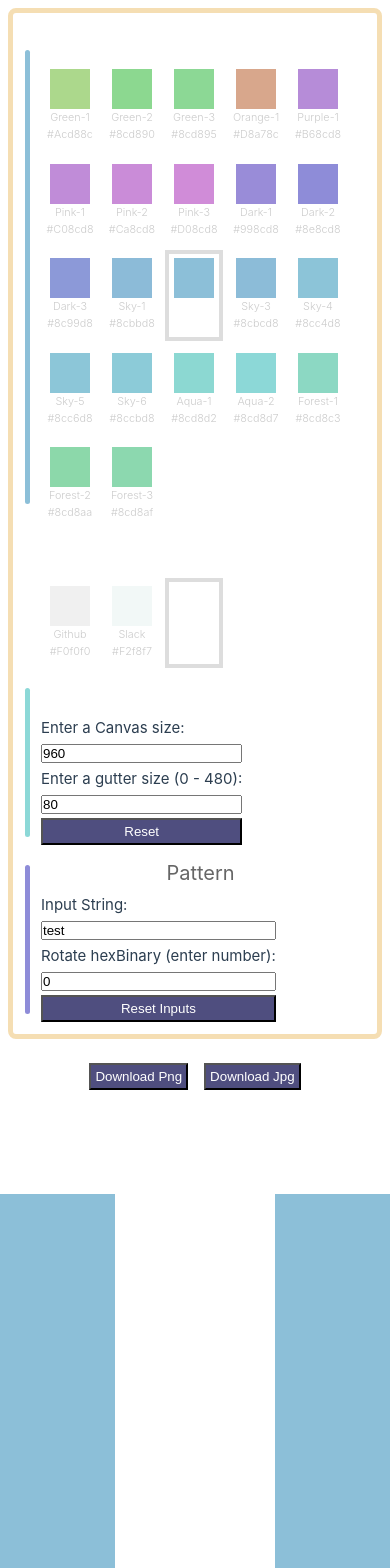
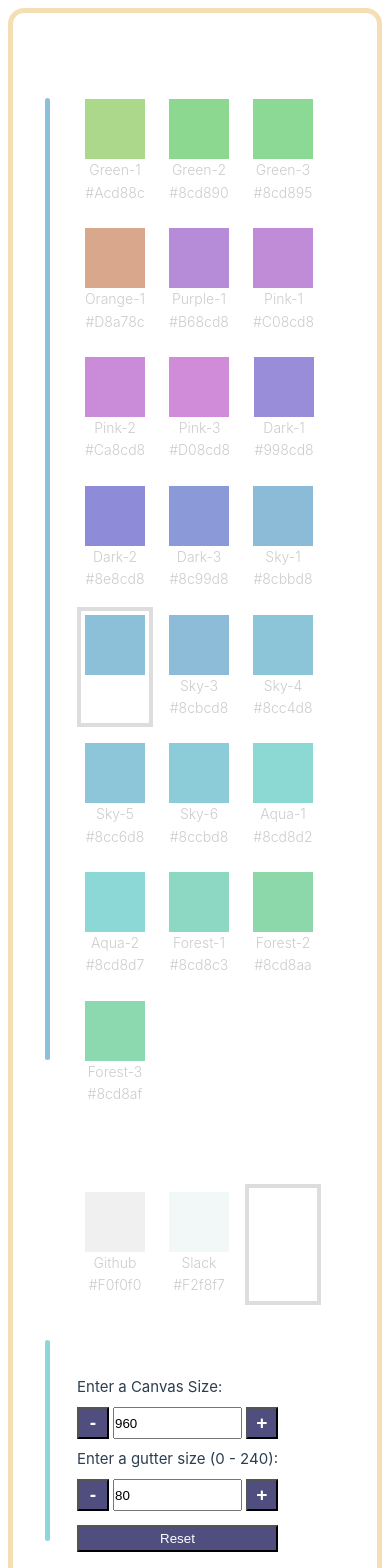
Before and after one commit to neststack/vue-identicons, a Vue app: page / in a window 390 px wide. Shown: the top 1568 px of the page. Built offline with nearby package versions, Linux system fonts and the light colour scheme.

Commit message:
feat(identicons): add spinner buttons to update value

```diff
--- a/src/components/IdenticonSimple.vue
+++ b/src/components/IdenticonSimple.vue
@@ -1,7 +1,23 @@
 <script setup>
 import { computed, ref, onMounted, watch } from 'vue'
+// Components
+// const CommonButton = defineAsyncComponent(() => import('@/components/common/CommonButton.vue'))
+// const SpinnerInput = defineAsyncComponent(() => import('@/components/common/SpinnerInput.vue'))
 import CommonButton from '@/components/common/CommonButton.vue'
+import SpinnerInput from '@/components/common/SpinnerInput.vue'
 
+// Utils
+import {
+  binaryStringTo3x5Array,
+  downloadCanvasAsImage,
+  generateHash,
+  getNumberInputElementDetails,
+  rotateString,
+  sleep,
+  transpose2DArray
+} from '@/utils/helpers'
+
+// constants
 const CANVAS_SIZE = 960
 const GUTTERS = 80
 const INPUT_STRING = 'test'
@@ -36,41 +52,47 @@ const BACKGROUND_COLORS = [
   { name: 'white', color: '#ffffff' }
 ]
 
-const matrixInput = ref([
+const canvasInputs = ref({
+  canvasSize: CANVAS_SIZE,
+  canvasGutters: GUTTERS,
+  backgroundColor: '#ffffff',
+  fillColor: '#8cbfd8',
+  inputMode: 'string',
+  inputString: INPUT_STRING,
+  rotateHash: ROTATE_HASH,
+  matrixInput: [
     [1, 1, 0],
     [0, 0, 1],
     [1, 1, 0],
     [1, 0, 0],
     [0, 1, 0]
-])
-const canvasSize = ref(CANVAS_SIZE)
-const canvasGutters = ref(GUTTERS)
-const backgroundColor = ref('#ffffff')
-const fillColor = ref('#8cbfd8')
-const inputMode = ref('string')
-const inputString = ref(INPUT_STRING)
-const rotateHash = ref(ROTATE_HASH)
+  ]
+})
+const binaryHash = ref()
+const spinnerOn = ref(false)
 
 // Computed
 const controlsStyle = computed(() => {
   return {
-    '--selected-fill-color': fillColor.value,
-    '--selected-background-color': backgroundColor.value
+    '--selected-fill-color': canvasInputs.value?.fillColor,
+    '--selected-background-color': canvasInputs.value?.backgroundColor
   }
 })
 const matrix = computed(() => {
-  return matrixInput.value?.map((row) => {
+  return canvasInputs.value?.matrixInput?.map((row) => {
     return [row[0], row[1], row[2], row[1], row[0]]
   })
 })
 const imageName = computed(() => {
-  const fillColorName = COLORS.find((color) => color.color === fillColor.value)?.name
-  const backgroundColorName = BACKGROUND_COLORS.find((color) => color.color === backgroundColor.value)?.name
-  return `identicon_input-${inputString.value}_rotate-${rotateHash.value}_${fillColorName}-${backgroundColorName}_(${canvasSize.value}x${canvasSize.value})`
+  const fillColorName = COLORS.find((color) => color.color === canvasInputs.value?.fillColor)?.name
+  const backgroundColorName = BACKGROUND_COLORS.find(
+    (color) => color.color === canvasInputs.value?.backgroundColor
+  )?.name
+  return `identicon_input-${canvasInputs.value?.inputString}_rotate-${canvasInputs.value?.rotateHash}_${fillColorName}-${backgroundColorName}_(${canvasInputs.value?.canvasSize}x${canvasInputs.value?.canvasSize})`
 })
 const allowedGutters = computed(() => {
-  if (!canvasSize.value) return 1
-  return Math.floor(canvasSize.value / 2)
+  if (!canvasInputs.value?.canvasSize) return 1
+  return Math.floor(canvasInputs.value?.canvasSize / 4)
 })
 
 // Methods
@@ -86,19 +108,19 @@ function draw() {
   // Create a new canvas
   let canv = document.createElement('canvas')
   canv.id = 'identiconCanvas'
-  canv.width = canvasSize.value // Set canvas width
-  canv.height = canvasSize.value // Set canvas height
+  canv.width = canvasInputs.value?.canvasSize // Set canvas width
+  canv.height = canvasInputs.value?.canvasSize // Set canvas height
   canvasContainer.appendChild(canv)
 
   const canvas = document.getElementById('identiconCanvas')
   const ctx = canvas.getContext('2d')
 
-  const boxWidth = (canvasSize.value - canvasGutters.value * 2) / 5
-  const gutter = canvasGutters.value
-  const full = canvasSize.value
+  const boxWidth = (canvasInputs.value?.canvasSize - canvasInputs.value?.canvasGutters * 2) / 5
+  const gutter = canvasInputs.value?.canvasGutters
+  const full = canvasInputs.value?.canvasSize
 
   // Background Fill
-  ctx.fillStyle = backgroundColor.value
+  ctx.fillStyle = canvasInputs.value?.backgroundColor
   ctx.fillRect(0, 0, full, full)
 
   // Tiles Fill
@@ -107,7 +129,7 @@ function draw() {
       if (matrix.value[i][j] === 1) {
         const x = j * boxWidth + gutter
         const y = i * boxWidth + gutter
-        ctx.fillStyle = fillColor.value
+        ctx.fillStyle = canvasInputs.value?.fillColor
         ctx.fillRect(x, y, boxWidth, boxWidth)
       }
     }
@@ -115,161 +137,147 @@ function draw() {
 }
 
 function handleCheckboxChange(i, j) {
-  matrixInput.value[i][j] = matrixInput.value[i][j] ? 0 : 1
+  canvasInputs.value.matrixInput[i][j] = canvasInputs.value?.matrixInput[i][j] ? 0 : 1
 }
 
 function resetCanvasSize() {
-  canvasSize.value = CANVAS_SIZE
-  canvasGutters.value = GUTTERS
+  canvasInputs.value.canvasSize = CANVAS_SIZE
+  canvasInputs.value.canvasGutters = GUTTERS
 }
 
 function resetInputStrings() {
-  inputString.value = INPUT_STRING
-  rotateHash.value = ROTATE_HASH
+  canvasInputs.value.inputString = INPUT_STRING
+  canvasInputs.value.rotateHash = ROTATE_HASH
 }
 
-function rotateString(inputString, positions) {
-  // Ensure positions is a positive integer
-  positions = positions % inputString?.length
-  if (positions < 0) {
-    positions += inputString.length
+function downloadCanvas(imageFormat) {
+  downloadCanvasAsImage({
+    imageFormat,
+    fileName: imageName.value,
+    canvasId: 'identiconCanvas'
+  })
 }
 
-  // Rotate the string using substring concatenation
-  const rotatedString = inputString.substring(positions) + inputString.substring(0, positions)
-
-  return rotatedString
+async function generateBinaryHash(input) {
+  return await generateHash(input)
 }
 
-async function generateHash() {
-  async function sha256(message) {
-    // Convert the string to Uint8Array
-    const encoder = new TextEncoder()
-    const data = encoder.encode(message)
-
-    // Hash the data using SHA-256
-    const hashBuffer = await crypto.subtle.digest('SHA-256', data)
-
-    // Convert the hash to a hexadecimal string
-    const hashArray = Array.from(new Uint8Array(hashBuffer))
-    const hashHex = hashArray.map((byte) => byte.toString(2).padStart(2, '0')).join('')
-
-    return hashHex
+async function drawWithInput({ binaryHash, rotate }) {
+  const rotatedHash = rotateString(binaryHash, rotate)
+  const array = binaryStringTo3x5Array(rotatedHash)
+  canvasInputs.value.matrixInput = transpose2DArray(array)
 }
 
-  // Example usage:
-  try {
-    const hash = await sha256(inputString.value)
-    return hash
-  } catch (error) {
-    console.error(error)
+function activateMode(mode) {
+  canvasInputs.value.inputMode = mode
+}
+
+// Input Spinners
+function handleInputNumberValue({ id, value }) {
+  canvasInputs.value[id] = value
+}
+
+async function handleInputNumberSpinner({ id, direction = 'up' }) {
+  spinnerOn.value = true
+  console.warn('handleInputNumberSpinner', { id, direction })
+  const { currentValue, min, max, step } = getNumberInputElementDetails(id)
+
+  if (direction === 'up') {
+    increaseValue({
+      id,
+      currentValue,
+      max,
+      step
+    })
+  } else {
+    decreaseValue({
+      id,
+      currentValue,
+      min,
+      step
+    })
+  }
+
+  // sleep
+  await sleep(400)
+  if (direction === 'up') {
+    while (spinnerOn.value) {
+      await sleep(100)
+      increaseValue({
+        id,
+        currentValue,
+        max,
+        step
+      })
+    }
+  } else {
+    while (spinnerOn.value) {
+      await sleep(100)
+      decreaseValue({
+        id,
+        currentValue,
+        min,
+        step
+      })
+    }
   }
 }
 
-function binaryStringTo3x5Array(binaryString) {
-  if (binaryString?.length !== 15) {
-    binaryString = binaryString.slice(0, 15)
+function stopChanging() {
+  console.error('stopChanging')
+  spinnerOn.value = false
 }
 
-  // Initialize a 3x5 array
-  const array3x5 = []
-
-  // Loop through the binary string and split it into rows
-  for (let i = 0; i < 3; i++) {
-    // Extract a substring for each row (5 characters)
-    const rowString = binaryString.substring(i * 5, (i + 1) * 5)
-
-    // Convert the row string to an array of integers
-    const rowArray = rowString.split('').map(Number)
-
-    // Push the row array to the 3x5 array
-    array3x5.push(rowArray)
+function increaseValue({ id, max, step }) {
+  const currentValue = canvasInputs.value[id]
+  if (!isNaN(currentValue) && currentValue < max) {
+    canvasInputs.value[id] = currentValue + step
+  }
 }
 
-  return array3x5
+function decreaseValue({ id, min, step }) {
+  const currentValue = canvasInputs.value[id]
+  if (!isNaN(currentValue) && currentValue > min) {
+    canvasInputs.value[id] = currentValue - step
+  }
 }
 
-function transpose2DArray(array2D) {
-  return array2D[0].map((_, colIndex) => array2D.map((row) => row[colIndex]))
-}
-
-async function drawWithInput() {
-  let binaryHash = await generateHash()
-  binaryHash = rotateString(binaryHash, rotateHash.value)
-  const array = binaryStringTo3x5Array(binaryHash)
-  matrixInput.value = transpose2DArray(array)
-}
-
-function activateMode(mode) {
-  inputMode.value = mode
-}
-
-function downloadCanvas(format) {
-  // Get the canvas element
-  const canvas = document.getElementById('identiconCanvas')
-
-  // Get the data URL of the canvas content
-  const dataURL = canvas.toDataURL(`image/${format}`)
-
-  // Convert the data URL to a Blob
-  const blob = dataURLtoBlob(dataURL)
-
-  // Create a download link
-  const a = document.createElement('a')
-  a.href = URL.createObjectURL(blob)
-  a.download = `${imageName.value}.${format}`
-
-  // Trigger a click event on the link to initiate the download
-  a.click()
-}
-
-function dataURLtoBlob(dataURL) {
-  const parts = dataURL.split(';base64,')
-  const contentType = parts[0].split(':')[1]
-
-  // For JPEG images, set the content type explicitly
-  const fixedContentType = contentType === 'image/jpg' ? 'image/jpeg' : contentType
-
-  const raw = window.atob(parts[1])
-  const rawLength = raw.length
-  const uInt8Array = new Uint8Array(rawLength)
-
-  for (let i = 0; i < rawLength; ++i) {
-    uInt8Array[i] = raw.charCodeAt(i)
-  }
-
-  return new Blob([uInt8Array], { type: fixedContentType })
-}
-
-onMounted(() => {
-  drawWithInput()
+onMounted(async () => {
+  binaryHash.value = await generateBinaryHash(INPUT_STRING)
+  drawWithInput({ binaryHash: binaryHash.value, rotate: ROTATE_HASH })
   draw()
 })
 
 // Watch multiple values and trigger the same action
 watch(
-  [fillColor, backgroundColor, canvasSize, canvasGutters, matrixInput],
+  () => canvasInputs,
   () => {
     draw()
   },
   { deep: true }
 )
 
-// Watch multiple values and trigger the same action
+// Watch inputString hash generation
 watch(
-  [inputString, rotateHash],
-  async () => {
-    drawWithInput()
-  },
-  { deep: true }
+  () => canvasInputs.value.inputString,
+  async (input) => {
+    binaryHash.value = await generateBinaryHash(input)
+  }
+)
+// rotateHash to trigger hash rotation
+watch(
+  () => [binaryHash.value, canvasInputs.value.rotateHash],
+  (val) => {
+    drawWithInput({ binaryHash: val[0], rotate: val[1] })
+  }
 )
 
 // Watch canvasSize to change gutterSize
 watch(
-  () => canvasSize,
-  (value) => {
-    if (canvasGutters.value < value) {
-      canvasGutters.value = value % 3
+  () => canvasInputs.value.canvasSize,
+  () => {
+    if (canvasInputs.value?.canvasGutters > allowedGutters.value) {
+      canvasInputs.value.canvasGutters = allowedGutters.value
     }
   }
 )
@@ -287,7 +295,7 @@ watch(
               v-bind:id="item.color"
               v-bind:name="item.name"
               v-bind:value="item.color"
-              v-model="fillColor"
+              v-model="canvasInputs.fillColor"
             />
             <label v-bind:for="item.color">
               <div class="radio-color-fill-box" :style="{ backgroundColor: item.color }"></div>
@@ -306,7 +314,7 @@ watch(
               v-bind:id="item.color"
               v-bind:name="item.name"
               v-bind:value="item.color"
-              v-model="backgroundColor"
+              v-model="canvasInputs.backgroundColor"
             />
             <label v-bind:for="item.color">
               <div class="radio-color-fill-box" :style="{ backgroundColor: item.color }"></div>
@@ -319,70 +327,89 @@ watch(
       <div class="control-item" id="sizeInputs">
         <h2>Canvas Size</h2>
         <div class="size-inputs">
-          <label for="canvasSize">Enter a Canvas size:</label>
-          <input
-            type="number"
+          <SpinnerInput
+            title="Enter a Canvas Size"
             id="canvasSize"
-            name="canvasSize"
             min="10"
             max="1000"
             step="10"
-            v-model="canvasSize"
+            :value="canvasInputs.canvasSize"
+            @stopChanging="stopChanging"
+            @changeNumberInputValue="handleInputNumberValue"
+            @changeInputNumberSpinner="handleInputNumberSpinner"
           />
-          <label for="canvasGutters">{{ `Enter a gutter size (0 - ${allowedGutters}):` }}</label>
-          <input
-            type="number"
+          <SpinnerInput
+            :title="`Enter a gutter size (0 - ${allowedGutters})`"
             id="canvasGutters"
-            name="canvasGutters"
-            min="0"
-            :max="allowedGutters"
+            min="10"
+            :max="allowedGutters.toString()"
             step="1"
-            v-model="canvasGutters"
+            :value="canvasInputs.canvasGutters"
+            @stopChanging="stopChanging"
+            @changeNumberInputValue="handleInputNumberValue"
+            @changeInputNumberSpinner="handleInputNumberSpinner"
           />
         </div>
-        <CommonButton @click="resetCanvasSize" :backgroundColor="fillColor" :color="backgroundColor"
+        <CommonButton
+          @click="resetCanvasSize"
+          :backgroundColor="canvasInputs.fillColor"
+          :color="canvasInputs.backgroundColor"
           >Reset</CommonButton
         >
       </div>
       <div class="control-item" id="checkboxMatrix">
         <h2 class="pattern-method-header">
-          <span @click="activateMode('string')" :class="{ active: inputMode === 'string' }"
+          <span
+            @click="activateMode('string')"
+            :class="{ active: canvasInputs.inputMode === 'string' }"
             >Input String</span
           >
-          <span @click="activateMode('pattern')" :class="{ active: inputMode === 'pattern' }"
+          <span
+            @click="activateMode('pattern')"
+            :class="{ active: canvasInputs.inputMode === 'pattern' }"
             >Pattern</span
           >
         </h2>
-        <Transition v-if="inputMode === 'pattern'" appear name="fade">
+        <Transition v-if="canvasInputs.inputMode === 'pattern'" appear name="fade">
           <div class="checkbox-matrix-inputs">
-            <div v-for="(row, i) in matrixInput" :key="i" class="checkbox-matrix-input">
+            <div
+              v-for="(row, i) in canvasInputs.matrixInput"
+              :key="i"
+              class="checkbox-matrix-input"
+            >
               <div v-for="(item, j) in row" :key="j" class="checkbox-input-row">
                 <input type="checkbox" :checked="item" @change="handleCheckboxChange(i, j)" />
               </div>
             </div>
           </div>
         </Transition>
-        <Transition v-if="inputMode === 'string'" appear name="fade">
+        <Transition v-if="canvasInputs.inputMode === 'string'" appear name="fade">
           <div class="size-inputs">
             <label for="inputString">Input String:</label>
-            <input type="string" id="inputString" name="inputString" v-model="inputString" />
-            <label for="rotateHash">{{ `Rotate hexBinary (enter number):` }}</label>
             <input
-              type="number"
+              type="string"
+              id="inputString"
+              name="inputString"
+              v-model="canvasInputs.inputString"
+            />
+            <SpinnerInput
+              title="Rotate hexBinary (enter number)"
               id="rotateHash"
-              name="rotateHash"
               min="0"
               max="100"
               step="1"
-              v-model="rotateHash"
+              :value="canvasInputs.rotateHash"
+              @stopChanging="stopChanging"
+              @changeNumberInputValue="handleInputNumberValue"
+              @changeInputNumberSpinner="handleInputNumberSpinner"
             />
           </div>
         </Transition>
         <CommonButton
-          v-if="inputMode === 'string'"
+          v-if="canvasInputs.inputMode === 'string'"
           @click="resetInputStrings"
-          :backgroundColor="fillColor"
-          :color="backgroundColor"
+          :backgroundColor="canvasInputs.fillColor"
+          :color="canvasInputs.backgroundColor"
           >Reset Inputs</CommonButton
         >
       </div>
@@ -392,7 +419,11 @@ watch(
       <CommonButton @click="downloadCanvas('jpeg')">Download Jpg</CommonButton>
     </div>
     <div class="canvas-container" id="identiconCanvasContainer">
-      <canvas id="identiconCanvas" :width="canvasSize" :height="canvasSize"></canvas>
+      <canvas
+        id="identiconCanvas"
+        :width="canvasInputs.canvasSize"
+        :height="canvasInputs.canvasSize"
+      ></canvas>
     </div>
   </div>
 </template>
@@ -498,7 +529,6 @@ watch(
         display: flex;
         flex-direction: column;
         justify-content: center;
-        align-items: center;
         padding: 0.25rem;
         border: 4px solid transparent;
         transition: all ease-in-out 100ms;
@@ -553,7 +583,8 @@ watch(
     .size-inputs {
       display: flex;
       flex-direction: column;
-      gap: 0.25rem;
+      gap: 0.5rem;
+      margin-bottom: 0.375rem;
     }
   }
   .action-container {
@@ -564,37 +595,4 @@ watch(
   .canvas-container {
   }
 }
-@media (max-width: 960px) {
-  .identicon-container {
-    gap: 0.5rem;
-    .controls-container {
-      border-radius:0.5rem;
-      padding: 0.75rem;
-      gap: 0.75rem;
-      .control-item {
-        padding: 0 0 0 1rem;
-        gap: 0.25rem;
-        h2 {
-          font-size: 1.25rem;
-        }
-      }
-      .color-radio-boxes {
-        gap: 0.25rem;
-        label {
-          width: 58px;
-          .radio-color-fill-box {
-            height: 40px;
-            width: 40px;
-          }
-          span {
-            font-size: 0.675rem;
-            white-space: nowrap;
-            overflow: hidden;
-            text-overflow: ellipsis;
-          }
-        }
-      }
-    }
-  }
-}
 </style>
```
Lines whose indentation alone changed are shown as unchanged.
